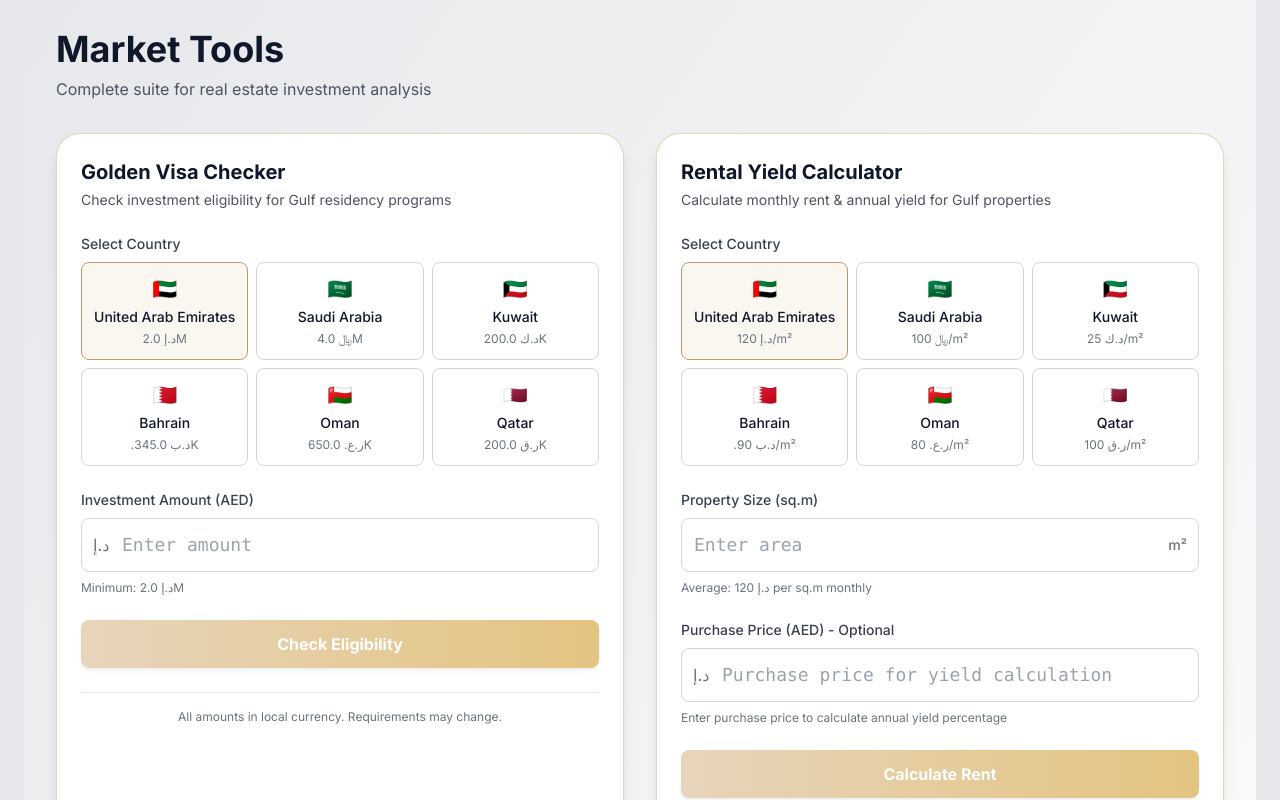
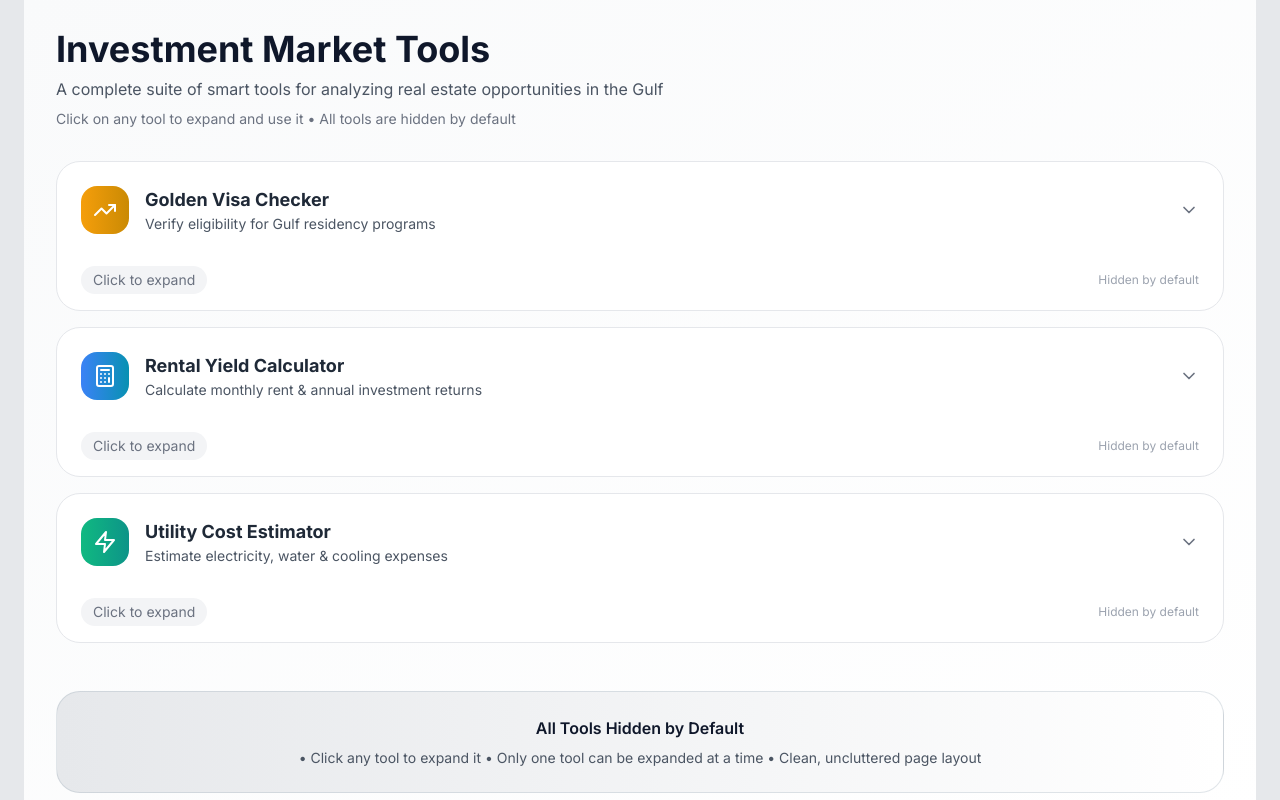
Before and after one commit to fazetdev/baytelitet, a Next.js app: page / in a window 1280 px wide. Shown: the part 3720-4520 px from the top of the page. Built offline with nearby package versions, Linux system fonts and the light colour scheme.

Commit message:
fix: align market-tools page layout with updated calculator logic

```diff
--- a/app/market-tools/page.tsx
+++ b/app/market-tools/page.tsx
@@ -1,6 +1,7 @@
 'use client';
 
-import { FC } from 'react';
+import { FC, useState } from 'react';
+import { ChevronDown, ChevronUp, Calculator, TrendingUp, Zap } from 'lucide-react';
 import GoldenVisaChecker from './GoldenVisaChecker';
 import RentalCalculator from './RentalCalculator';
 import UtilityEstimator from './UtilityEstimator';
@@ -9,25 +10,174 @@ interface MarketToolsPageProps {
   lang?: 'en' | 'ar';
 }
 
+interface ToolSection {
+  id: string;
+  titleEn: string;
+  titleAr: string;
+  descriptionEn: string;
+  descriptionAr: string;
+  icon: FC<{ className?: string }>;
+  color: string;
+  component: FC<{ lang?: 'en' | 'ar' }>;
+}
+
 const MarketToolsPage: FC<MarketToolsPageProps> = ({ lang = 'en' }) => {
   const isRTL = lang === 'ar';
+  const [expandedSection, setExpandedSection] = useState<string | null>(null); // ALL HIDDEN BY DEFAULT
+
+  const toolSections: ToolSection[] = [
+    {
+      id: 'golden-visa',
+      titleEn: 'Golden Visa Checker',
+      titleAr: 'مدقق التأشيرة الذهبية',
+      descriptionEn: 'Verify eligibility for Gulf residency programs',
+      descriptionAr: 'تحقق من أهلية برامج الإقامة في الخليج',
+      icon: TrendingUp,
+      color: 'from-amber-500 to-yellow-600',
+      component: GoldenVisaChecker
+    },
+    {
+      id: 'rental-calculator',
+      titleEn: 'Rental Yield Calculator',
+      titleAr: 'حاسبة العائد الإيجاري',
+      descriptionEn: 'Calculate monthly rent & annual investment returns',
+      descriptionAr: 'احسب الإيجار الشهري والعوائد الاستثمارية السنوية',
+      icon: Calculator,
+      color: 'from-blue-500 to-cyan-600',
+      component: RentalCalculator
+    },
+    {
+      id: 'utility-estimator',
+      titleEn: 'Utility Cost Estimator',
+      titleAr: 'مقدر تكاليف الخدمات',
+      descriptionEn: 'Estimate electricity, water & cooling expenses',
+      descriptionAr: 'تقدير تكاليف الكهرباء والمياه والتبريد',
+      icon: Zap,
+      color: 'from-emerald-500 to-teal-600',
+      component: UtilityEstimator
+    }
+  ];
+
+  const toggleSection = (sectionId: string) => {
+    setExpandedSection(expandedSection === sectionId ? null : sectionId);
+  };
+
+  const isExpanded = (sectionId: string) => expandedSection === sectionId;
 
   return (
-    <div className="min-h-screen p-8 bg-gradient-to-br from-bayt-light to-white" dir={isRTL ? 'rtl' : 'ltr'}>
-      <div className={`max-w-7xl mx-auto ${isRTL ? 'text-right' : 'text-left'}`}>
-        <h1 className="text-4xl font-bold text-bayt-dark mb-2">
-          {isRTL ? 'أدوات السوق' : 'Market Tools'}
-        </h1>
-        <p className="text-gray-600 mb-8">
-          {isRTL
-            ? 'مجموعة كاملة لتحليل الاستثمار العقاري'
-            : 'Complete suite for real estate investment analysis'}
-        </p>
+    <div className="min-h-screen p-4 md:p-8 bg-gradient-to-br from-gray-50 to-white" dir={isRTL ? 'rtl' : 'ltr'}>
+      <div className="max-w-7xl mx-auto">
+        {/* Page Header */}
+        <div className={`mb-8 ${isRTL ? 'text-right' : 'text-left'}`}>
+          <h1 className="text-3xl md:text-4xl font-bold text-bayt-dark mb-2">
+            {isRTL ? 'أدوات السوق الاستثمارية' : 'Investment Market Tools'}
+          </h1>
+          <p className="text-gray-600">
+            {isRTL
+              ? 'مجموعة متكاملة من الأدوات الذكية لتحليل الفرص العقارية في الخليج'
+              : 'A complete suite of smart tools for analyzing real estate opportunities in the Gulf'}
+          </p>
+          <p className="text-sm text-gray-500 mt-2">
+            {isRTL
+              ? 'انقر على أي أداة لتوسيعها واستخدامها • جميع الأدوات مخفية افتراضيًا'
+              : 'Click on any tool to expand and use it • All tools are hidden by default'}
+          </p>
+        </div>
 
-        <div className="grid grid-cols-1 lg:grid-cols-2 gap-8">
-          <GoldenVisaChecker />
-          <RentalCalculator />
-          <UtilityEstimator />
+        {/* Tools Grid - All in one column for better collapsible experience */}
+        <div className="space-y-4">
+          {toolSections.map((section) => {
+            const SectionIcon = section.icon;
+            const ToolComponent = section.component;
+            const expanded = isExpanded(section.id);
+
+            return (
+              <div
+                key={section.id}
+                className={`rounded-2xl border transition-all duration-300 overflow-hidden ${
+                  expanded
+                    ? 'border-bayt-warm/50 bg-white shadow-lg'
+                    : 'border-gray-200 hover:border-bayt-warm/30 hover:shadow-md bg-white'
+                }`}
+              >
+                {/* Collapsible Header */}
+                <button
+                  onClick={() => toggleSection(section.id)}
+                  className="w-full p-6 flex items-center justify-between hover:bg-gray-50/50 transition-colors"
+                  aria-expanded={expanded}
+                >
+                  <div className="flex items-center gap-4">
+                    <div className={`p-3 rounded-xl bg-gradient-to-r ${section.color} text-white`}>
+                      <SectionIcon className="w-6 h-6" />
+                    </div>
+                    <div className={`text-left ${isRTL ? 'text-right' : 'text-left'}`}>
+                      <h3 className="text-lg font-bold text-gray-800">
+                        {isRTL ? section.titleAr : section.titleEn}
+                      </h3>
+                      <p className="text-sm text-gray-600">
+                        {isRTL ? section.descriptionAr : section.descriptionEn}
+                      </p>
+                    </div>
+                  </div>
+
+                  <div className={`transition-transform duration-300 ${expanded ? 'rotate-180' : ''}`}>
+                    {isRTL ? (
+                      <ChevronUp className="w-5 h-5 text-gray-500" />
+                    ) : (
+                      <ChevronDown className="w-5 h-5 text-gray-500" />
+                    )}
+                  </div>
+                </button>
+
+                {/* Collapsible Content - HIDDEN BY DEFAULT */}
+                <div
+                  className={`overflow-hidden transition-all duration-500 ease-in-out ${
+                    expanded ? 'max-h-[2000px] opacity-100' : 'max-h-0 opacity-0'
+                  }`}
+                  aria-hidden={!expanded}
+                >
+                  <div className="p-6 pt-0">
+                    <div className="border-t border-gray-100 pt-6">
+                      <ToolComponent lang={lang} />
+                    </div>
+                  </div>
+                </div>
+
+                {/* Status Indicator */}
+                <div className="px-6 pb-4 pt-2">
+                  <div className="flex items-center justify-between text-sm">
+                    <span className={`px-3 py-1 rounded-full ${
+                      expanded
+                        ? 'bg-bayt-warm/10 text-bayt-warm font-medium'
+                        : 'bg-gray-100 text-gray-500'
+                    }`}>
+                      {expanded
+                        ? (isRTL ? 'موسع' : 'Expanded')
+                        : (isRTL ? 'انقر للتوسيع' : 'Click to expand')
+                      }
+                    </span>
+                    <span className="text-gray-400 text-xs">
+                      {isRTL ? 'مخفي افتراضيًا' : 'Hidden by default'}
+                    </span>
+                  </div>
+                </div>
+              </div>
+            );
+          })}
+        </div>
+
+        {/* Footer Note - Updated to reflect hidden state */}
+        <div className="mt-12 p-6 bg-gradient-to-r from-bayt-light to-white rounded-2xl border border-bayt-cool/30">
+          <div className={`text-center ${isRTL ? 'text-right' : 'text-left'}`}>
+            <h4 className="font-semibold text-bayt-dark mb-2">
+              {isRTL ? 'جميع الأدوات مخفية افتراضيًا' : 'All Tools Hidden by Default'}
+            </h4>
+            <p className="text-sm text-gray-600">
+              {isRTL
+                ? '• انقر على أي أداة لتوسيعها • يمكن توسيع أداة واحدة فقط في كل مرة • الصفحة نظيفة وخالية من الفوضى'
+                : '• Click any tool to expand it • Only one tool can be expanded at a time • Clean, uncluttered page layout'}
+            </p>
+          </div>
         </div>
       </div>
     </div>
```
